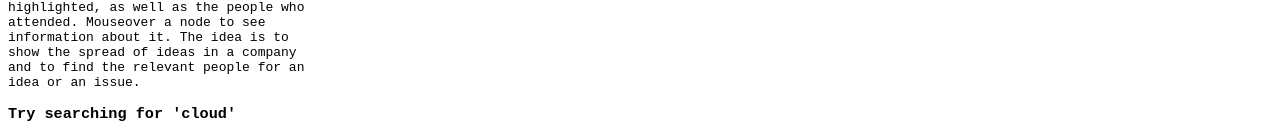
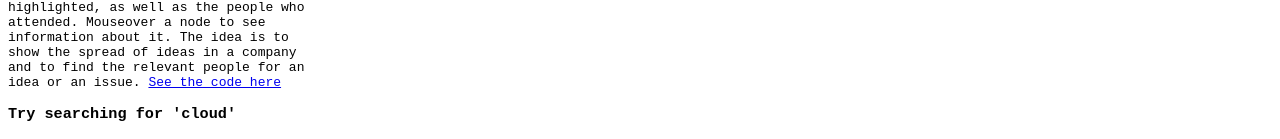
Before and after one commit to antonivlev/CalendarVis, a plain HTML site: page index.html in a window 1280 px wide. Shown: the part 212-351 px from the top of the page. Drawn offline with nearby package versions, Linux system fonts and the light colour scheme; a script that the page names is missing.

Commit message:
add link to repo

```diff
--- a/index.html
+++ b/index.html
@@ -29,6 +29,8 @@
         Try searching for 'cloud' or 'neural': all meetings where the agenda or the title contains the
         search term will be highlighted, as well as the people who attended. Mouseover a node to see information about it.
         The idea is to show the spread of ideas in a company and to find the relevant people for an idea or an issue.
+
+        <a href="https://github.com/antonivlev/calendar-vis">See the code here</a>
       </p>
 
       <input type="text" id="search-bar-input" onkeyup="highlightNetwork(this.value)" placeholder="Ctrl-F to search...">
```
